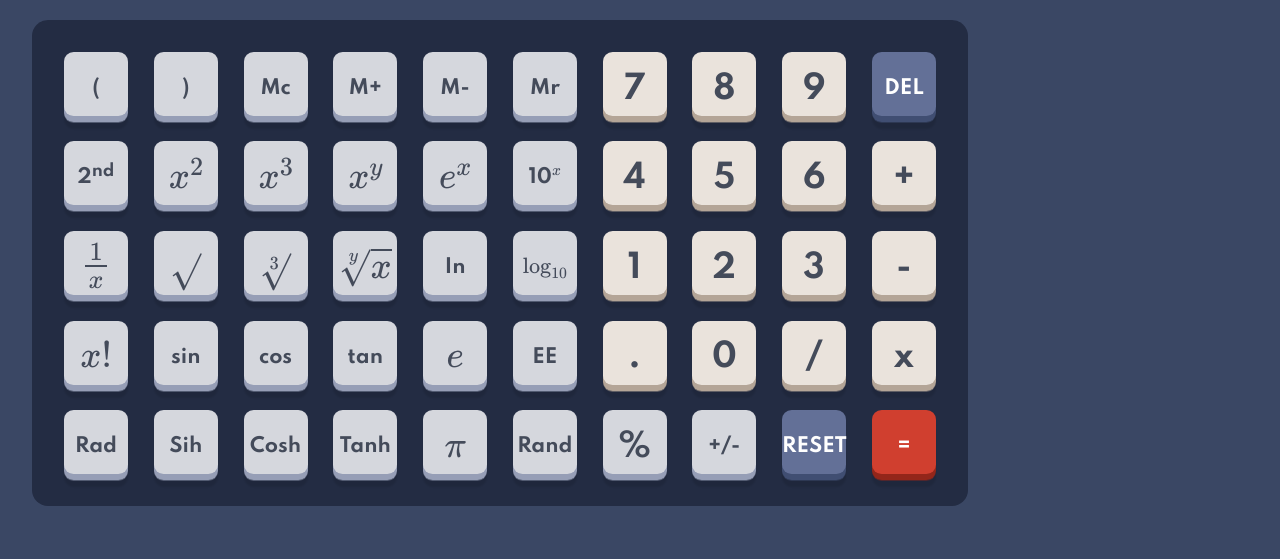
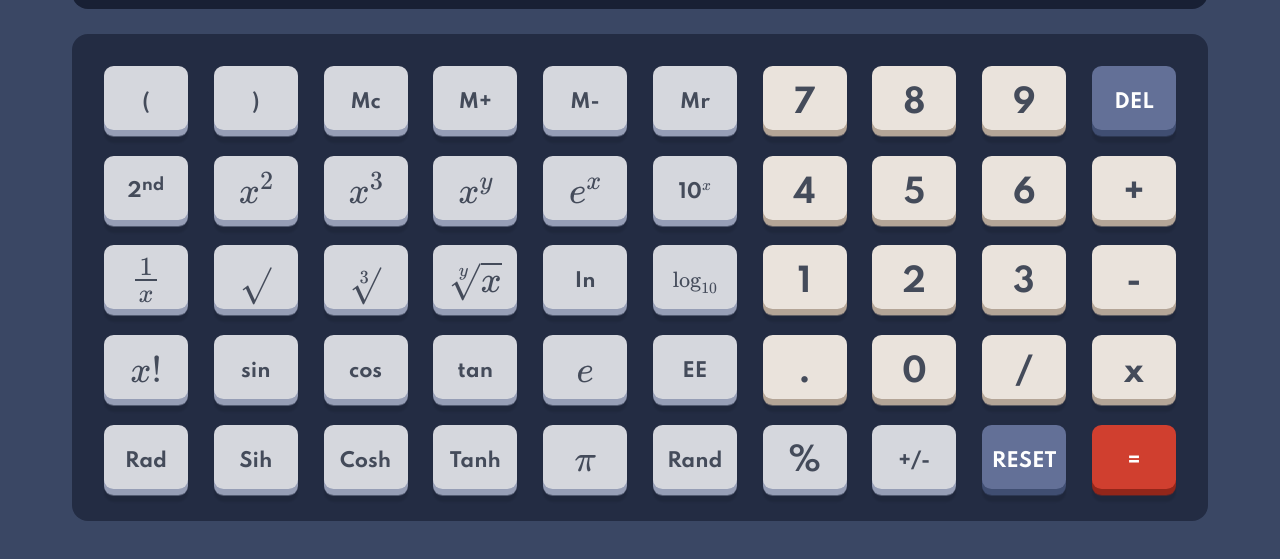
Before and after one commit to fbtot/calculator-app, a website built with webpack: page src/index.html in a window 1280 px wide. Shown: the part 233-792 px from the top of the page. Built offline with nearby package versions, Linux system fonts and the light colour scheme.

Commit message:
fix(css): center layout and fix widths

```diff
--- a/src/scss/abstracts/_settings.scss
+++ b/src/scss/abstracts/_settings.scss
@@ -1,6 +1,6 @@
 $base-font-size: 32px;
 $small-font-size: 32px * 0.9;
-$width-700: 800px; // desktop
+$width-700: 1000px; // desktop
 $width-500: 600px; // tablet
 $width-300: 450px; // mobile
 $desktop-width: $width-700;
--- a/src/scss/base/_html.scss
+++ b/src/scss/base/_html.scss
@@ -12,6 +12,8 @@ html {
 }
 
 body {
+  display: grid;
+  align-items: center;
   min-width: 100vw;
   min-height: 100vh;
   line-height: 1.6em;
--- a/src/scss/layout/_calculator-layout.scss
+++ b/src/scss/layout/_calculator-layout.scss
@@ -5,19 +5,18 @@
   --grid-gap: 0.8rem;
   --button-height: 2rem;
 
+  margin: auto;
+  padding: 1rem;
+  transition: max-width 0.2s cubic-bezier(0.175, 0.885, 0.32, 1.275);
+  max-width: 540px;
+
   @include mq($very-small-layout, down) {
     --grid-gap: 0.5rem;
   }
 
-  padding: 1rem;
-  transition: max-width 0.2s cubic-bezier(0.175, 0.885, 0.32, 1.275);
-
   @include mq($desktop-width, up) {
-    &.normal-layout {
-      max-width: 540px;
-    }
     &.scientific-layout {
-      max-width: 1000px;
+      max-width: 1200px;
     }
   }
 }
```
